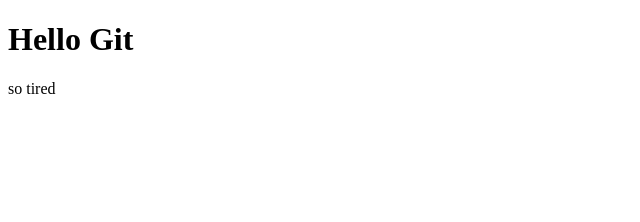
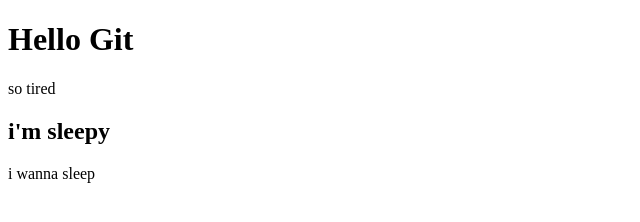
Before and after one commit to Katie-Faye/gitgud, a plain HTML site: page index.html in a window 1280 px wide. Shown: the whole page, without its empty margins (0-640 px from the left). Drawn offline with Linux system fonts and the light colour scheme.

Commit message:
fun facts

```diff
--- a/index.html
+++ b/index.html
@@ -6,5 +6,7 @@
 <body>
     <h1>Hello Git</h1>
     <p>so tired</p>
+    <h2>i'm sleepy</h2>
+    <p>i wanna sleep</p>
 </body>
 </html>
```
